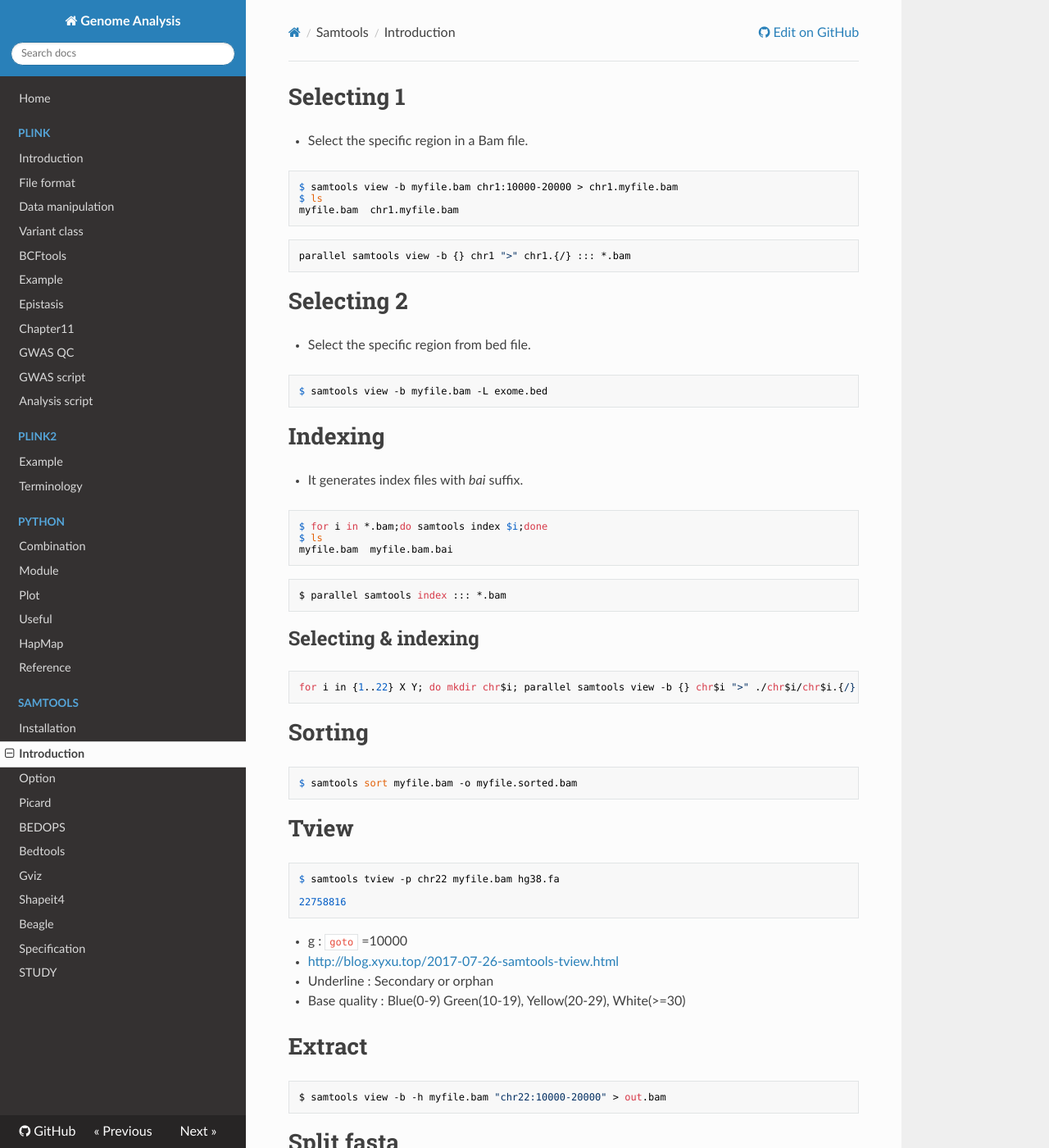
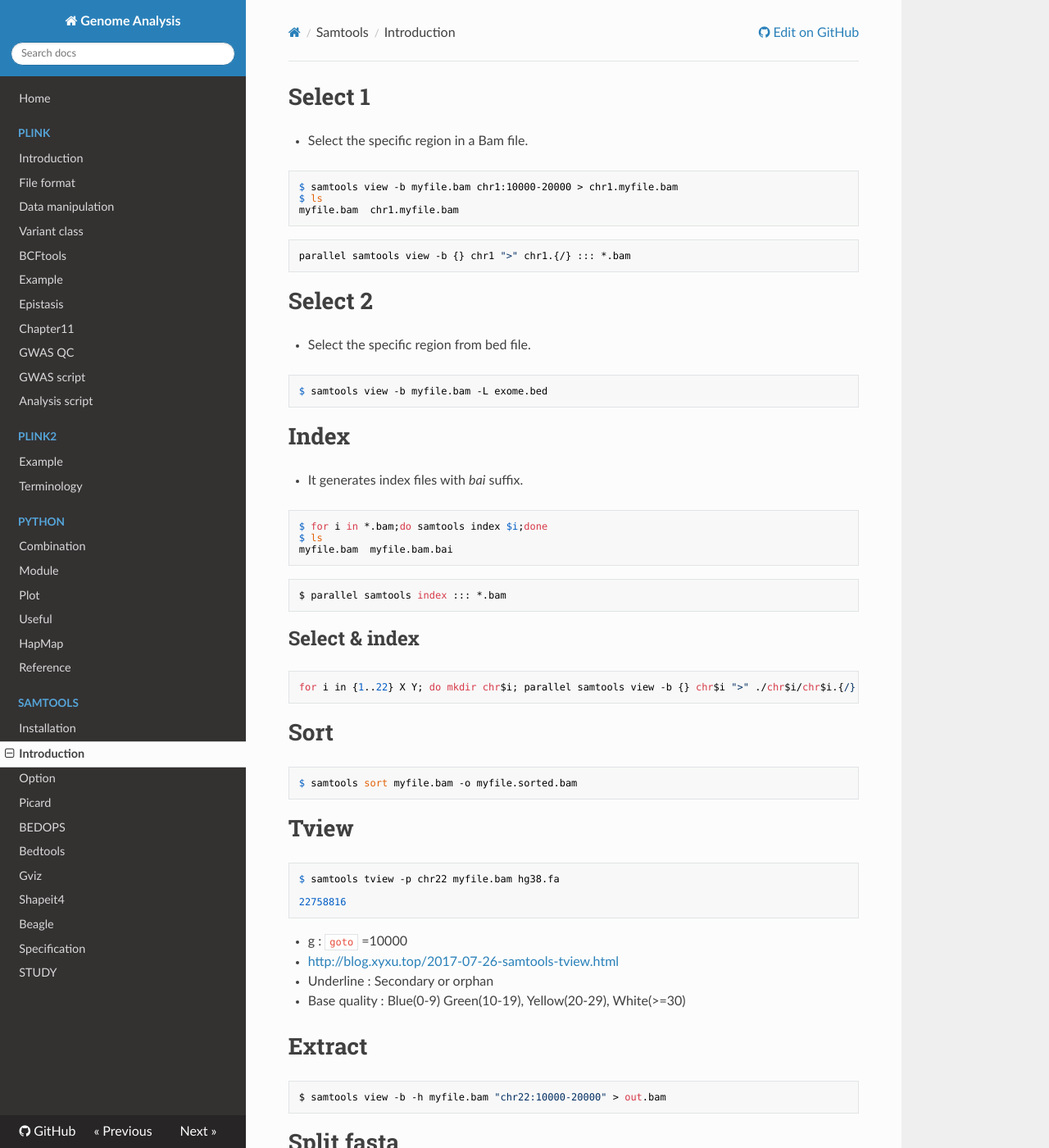
Before and after one commit to WonyoungCho/plink, an MkDocs documentation site: the page built from docs/samtools_int.md, in a window 1280 px wide and 1400 px high. Shown: the whole window at 82% size. Built offline with MkDocs 1.6.1, drawn with Linux system fonts in a browser that asks for light colours; nearby versions of some CDN libraries; old or Windows-style settings are respelled for this version of MkDocs.

Commit message:
Update samtools_int.md

````diff
--- a/docs/samtools_int.md
+++ b/docs/samtools_int.md
@@ -1,4 +1,4 @@
-# Selecting 1
+# Select 1
 - Select the specific region in a Bam file.
 ```
 $ samtools view -b myfile.bam chr1:10000-20000 > chr1.myfile.bam
@@ -9,13 +9,13 @@ myfile.bam  chr1.myfile.bam
 parallel samtools view -b {} chr1 ">" chr1.{/} ::: *.bam
 ```
 
-# Selecting 2
+# Select 2
 - Select the specific region from bed file.
 ```
 $ samtools view -b myfile.bam -L exome.bed
 ```
 
-# Indexing
+# Index
 - It generates index files with *bai* suffix.
 ```
 $ for i in *.bam;do samtools index $i;done
@@ -26,13 +26,13 @@ myfile.bam  myfile.bam.bai
 $ parallel samtools index ::: *.bam
 ```
 
-## Selecting & indexing
+## Select & index
 ```
 for i in {1..22} X Y; do mkdir chr$i; parallel samtools view -b {} chr$i ">" ./chr$i/chr$i.{/} ::: ../*.bam; parallel samtools index ::: ./chr$i/*.bam; done
 ```
 
 
-# Sorting
+# Sort
 ```
 $ samtools sort myfile.bam -o myfile.sorted.bam
 ```
````
